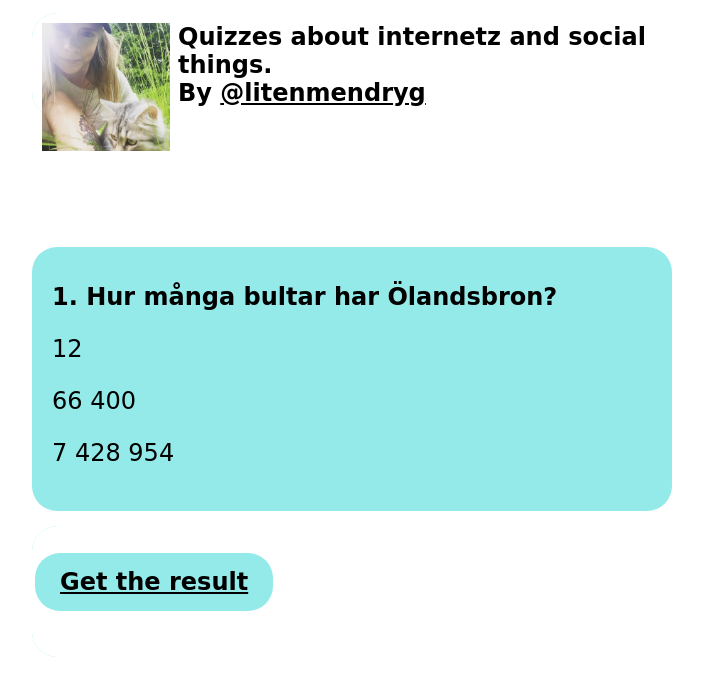
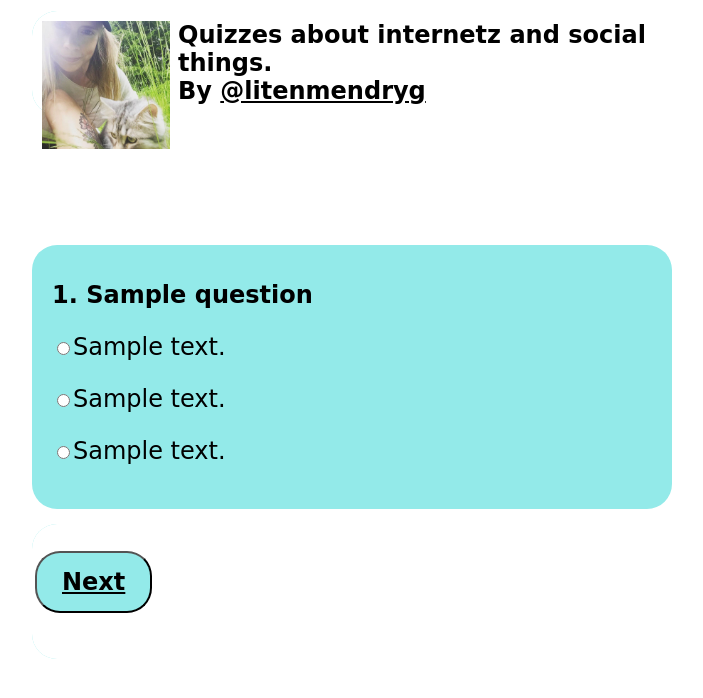
Before and after one commit to lindaheriksson/quizsite, a Django app: a page that uses quiz/templates/quiz/question.html in a window 1280 px wide. Shown: the top 698 px of the page, without its empty margins (288-991 px from the left). Run offline with Django 3.2, Linux system fonts and the light colour scheme; tables that the repository leaves empty hold one stand-in row (values such as "Sample post").

Commit message:
question dynamic

```diff
--- a/quiz/templates/quiz/question.html
+++ b/quiz/templates/quiz/question.html
@@ -29,15 +29,24 @@
 							<p class="question">
 								<h1>{{ question_number }}. {{ question }}</h1>
 							</p>
+							<form action="{% url "question_page" quiz.slug question_number %}" method="post">
+							{% csrf_token %}
 							<p>
-								{{ answer1 }}
+								<label>
+									<input type="radio" name="answer" value="1">{{ answer1 }}
+								</label>
 							</p>
 							<p>
-								{{ answer2 }}
+								<label>
+									<input type="radio" name="answer" value="2">{{ answer2 }}
+								</label>
 							</p>
 							<p>
-								{{ answer3 }}
+								<label>
+									<input type="radio" name="answer" value="3">{{ answer3 }}
+								</label>
 							</p>
+							<form>
 						</div>
 					</div>
 
@@ -46,7 +55,7 @@
 							<div class="whole-guestion">
 								<p>
 									<h1>
-										<a href="{% url "result_page" quiz_slug %}" class="myButton">Get the result</a>
+										<button type="submit" class="myButton">Next</button>
 									</h1>
 								</p>
 							</div>
--- a/quiz/views.py
+++ b/quiz/views.py
@@ -2,6 +2,7 @@
 
 from django.shortcuts import render
 from quiz.models import Quiz
+from django.shortcuts import redirect
 
 def index(request):
 	context = {
@@ -17,13 +18,19 @@ def quiz(request, slug):
 	return render(request, "quiz/quiz.html", context)
 
 def question(request, slug, number):
+	number = int(number)
+	quiz = Quiz.objects.get(slug=slug)
+	questions = quiz.questions.all()
+	question = questions[number - 1]
+	if number > questions.count():
+		return redirect("completed_page", quiz.slug)
 	context = {
-		"question_number": number,
-		"question": u"Hur många bultar har Ölandsbron?",
-		"answer1": u"12",
-		"answer2": u"66 400",
-		"answer3": u"7 428 954",
-		"quiz_slug": slug,
+			"question_number": number,
+			"question": question.question,
+			"answer1": question.answer1,
+			"answer2": question.answer2,
+			"answer3": question.answer3,
+			"quiz": quiz,
 	}
 	return render(request, "quiz/question.html", context)
 
--- a/quizsite/urls.py
+++ b/quizsite/urls.py
@@ -1,7 +1,9 @@
+# coding:utf-8
+
 from django.contrib import admin
 from django.conf.urls import include
+from django.conf.urls import url
 
-from django.conf.urls import url
 from quiz import views
 urlpatterns = [
 	url(r"^$", views.index, name="index_page"),
```
Also changed, not shown: quiz/templates/quiz/quiz.html (+4 -7 lines).
